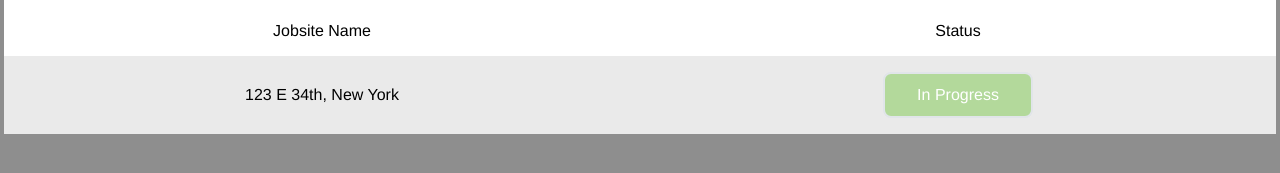
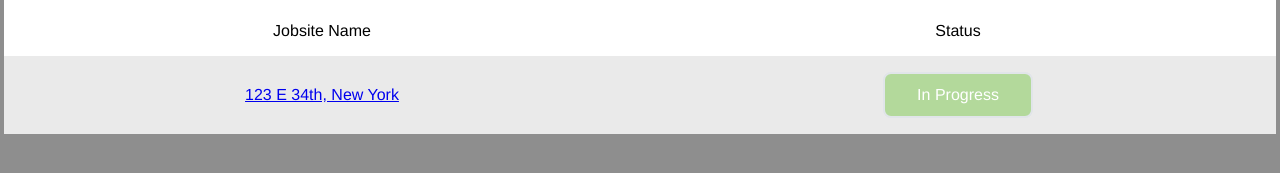
Before and after one commit to Haki-Celmeta/Inventory-Management, a React (Vite) app: page / in a window 1280 px wide. Shown: the part 153-326 px from the top of the page. Built offline with nearby package versions, Linux system fonts and the light colour scheme.

Commit message:
implemented search input

```diff
--- a/src/components/site-list/SiteList.jsx
+++ b/src/components/site-list/SiteList.jsx
@@ -9,10 +9,15 @@ import {useJobSite} from "../context/JobSiteContext.jsx";
 
 const SiteList = () => {
     const [isModalOpen, setIsModalOpen] = useState(false);
+    const [searchText, setSearchText] = useState('');
     const {data} = useJobSite()
 
     const openModal = () => setIsModalOpen(true);
     const closeModal = () => setIsModalOpen(false);
+
+    const filteredData = data.filter(d => {
+        return d.address.trim().toLowerCase().includes(searchText.trim().toLowerCase());
+    })
 
     return (
         <div className={'site-list-container'}>
@@ -23,6 +28,8 @@ const SiteList = () => {
                 <div className={'search'}>
                     <Search size={18}/>
                     <input
+                        value={searchText}
+                        onChange={e => setSearchText(e.target.value)}
                         type='text'
                         placeholder={'Search a driver'}
                     />
@@ -32,7 +39,14 @@ const SiteList = () => {
                 </div>
             </div>
             <div className={'jobsite-table-container'}>
-                <TableOfSites jobsites={data} />
+                {filteredData.length > 0 ? (
+                    <TableOfSites jobsites={filteredData} />
+                ) : (
+                    <div style={{display: 'flex', justifyContent: 'center', margin: '2rem', fontSize: '1.4rem'}}>
+                        No results found
+                    </div>
+                )}
+
             </div>
 
             <CreateSiteModal isModalOpen={isModalOpen} closeModal={closeModal} />
--- a/src/components/site-list/TableOfSites.jsx
+++ b/src/components/site-list/TableOfSites.jsx
@@ -1,6 +1,7 @@
 import "./tableOfSites.css"
 import {capitalizeEachWord, darkColor, extraLightColor, lightColor} from "../utils.js";
 import {useJobSite} from "../context/JobSiteContext.jsx";
+import {Link} from "react-router-dom";
 
 const TableOfSites = ({jobsites}) => {
     const {isStatusValid} = useJobSite()
@@ -40,7 +41,11 @@ const TableOfSites = ({jobsites}) => {
             <tbody>
                 {reverseJobSites().map((jobsite) => (
                     <tr key={jobsite.id}>
-                        <td>{jobsite.address}</td>
+                        <td>
+                            <Link to={`/jobsites/${jobsite.id}`}>
+                                {jobsite.address}
+                            </Link>
+                        </td>
                         <td className={'status-container'}>
                             <div
                                 className={'jobsite-status'}
```
